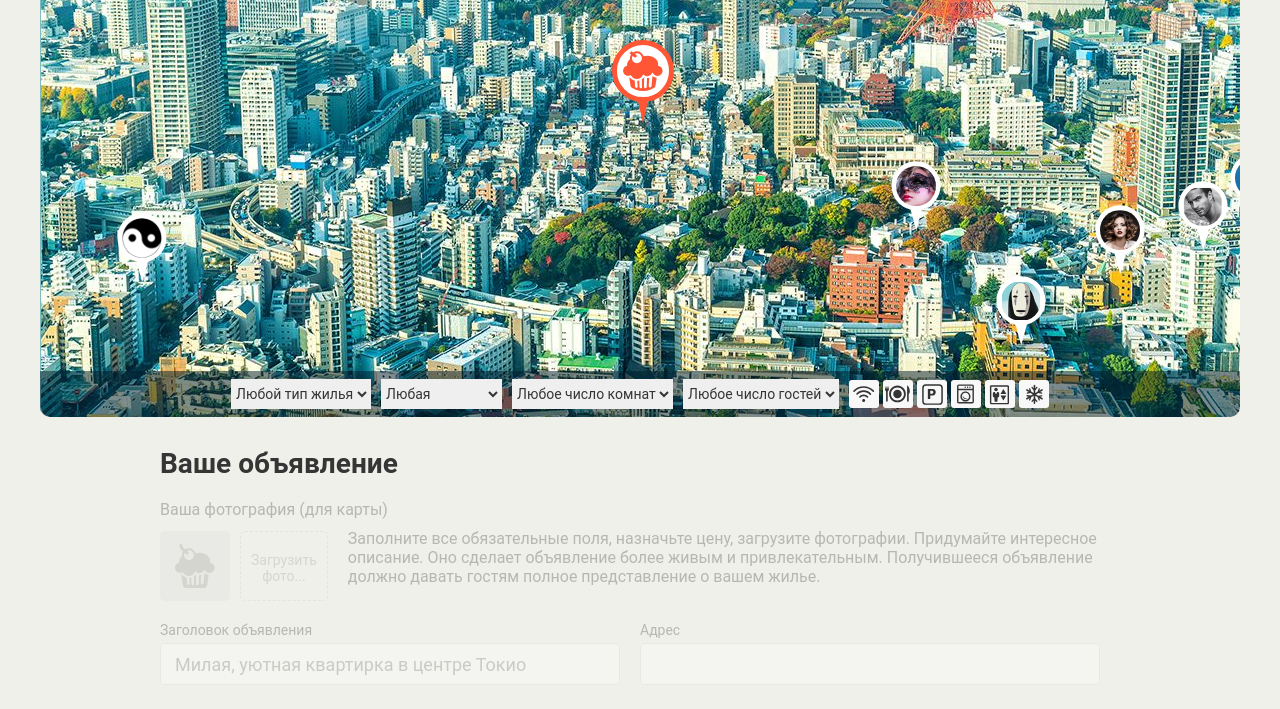
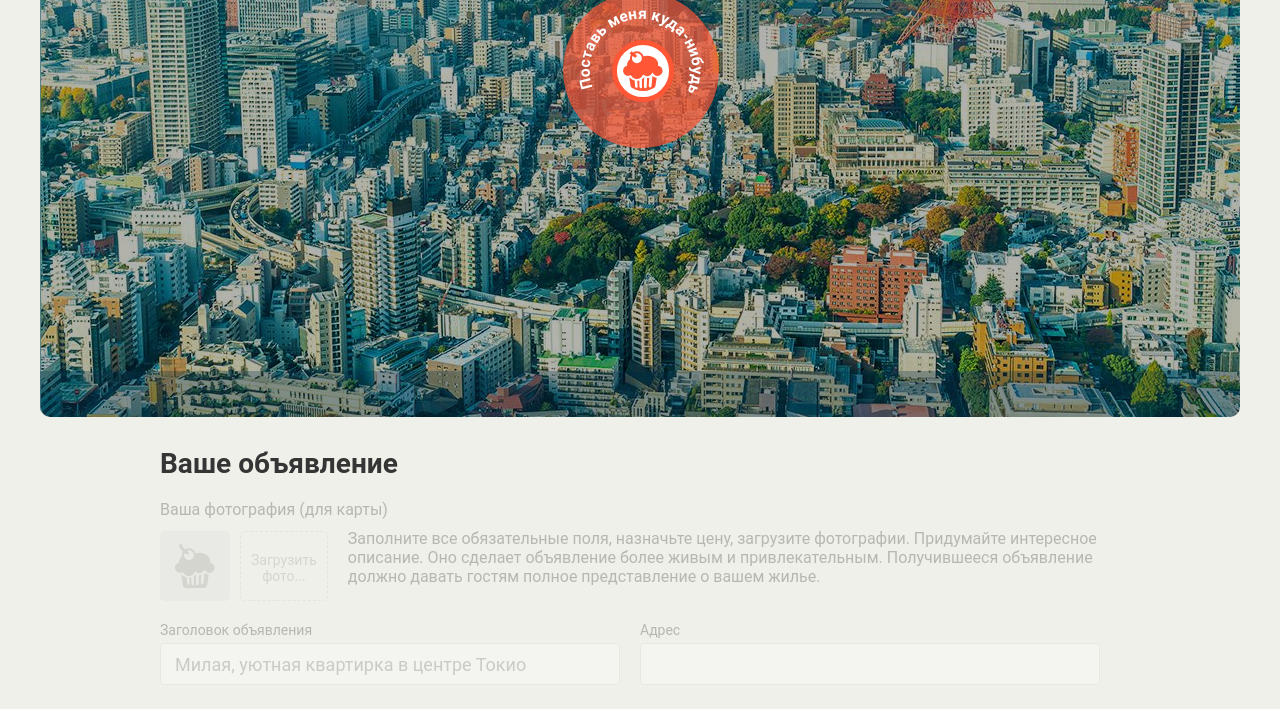
Before and after one commit to VikeshaCode/1320937-keksobooking-20, a website: page index.html in a window 1280 px wide. Shown: the part 333-1042 px from the top of the page. Drawn offline with Linux system fonts and the light colour scheme; files whose address does not match are found by name.

Commit message:
Fix constants name

```diff
--- a/index.html
+++ b/index.html
@@ -16,7 +16,7 @@
     </div>
 
     <!-- Карта объявлений -->
-    <section class="map">
+    <section class="map map--faded">
 
       <!-- Метки объявлений -->
       <div class="map__pins">
--- a/js/main.js
+++ b/js/main.js
@@ -1,9 +1,9 @@
 'use strict';
 
-var houseTypes = ['palace', 'flat', 'house', 'bungalo'];
-var times = ['12:00', '13:00', '14:00'];
-var features = ['wifi', 'dishwasher', 'parking', 'washer', 'elevator', 'conditioner'];
-var photos = ['http://o0.github.io/assets/images/tokyo/hotel1.jpg', 'http://o0.github.io/assets/images/tokyo/hotel2.jpg', 'http://o0.github.io/assets/images/tokyo/hotel3.jpg'];
+var HOUSE_TYPES = ['palace', 'flat', 'house', 'bungalo'];
+var TIMES = ['12:00', '13:00', '14:00'];
+var FEATURES = ['wifi', 'dishwasher', 'parking', 'washer', 'elevator', 'conditioner'];
+var PHOTOS = ['http://o0.github.io/assets/images/tokyo/hotel1.jpg', 'http://o0.github.io/assets/images/tokyo/hotel2.jpg', 'http://o0.github.io/assets/images/tokyo/hotel3.jpg'];
 var map = document.querySelector('.map');
 
 var generateObject = function (x) {
@@ -14,16 +14,16 @@ var generateObject = function (x) {
     offer: {
       title: 'Предложение ' + x,
       price: Math.round(Math.random() * 1000),
-      type: houseTypes[Math.round(Math.random() * 3)],
+      type: HOUSE_TYPES[Math.round(Math.random() * 3)],
       rooms: Math.round(Math.random() * 5),
       guests: Math.round(Math.random() * 6),
-      checkin: times[Math.round(Math.random() * 2)],
-      checkout: times[Math.round(Math.random() * 2)],
-      features: features.slice(
+      checkin: TIMES[Math.round(Math.random() * 2)],
+      checkout: TIMES[Math.round(Math.random() * 2)],
+      features: FEATURES.slice(
           Math.round(Math.random() * features.length),
           Math.round(Math.random() * features.length)),
       description: 'Oписание ' + x,
-      photos: photos.slice(
+      photos: PHOTOS.slice(
           Math.round(Math.random() * photos.length),
           Math.round(Math.random() * photos.length)),
     },
@@ -47,6 +47,8 @@ var generateArray = function () {
 
 var data = generateArray();
 
+document.querySelector('.map').classList.remove('map--faded');
+
 var pins = document.querySelector('.map__pins');
 var fragment = document.createDocumentFragment();
 var pin = document.querySelector('#pin')
```
